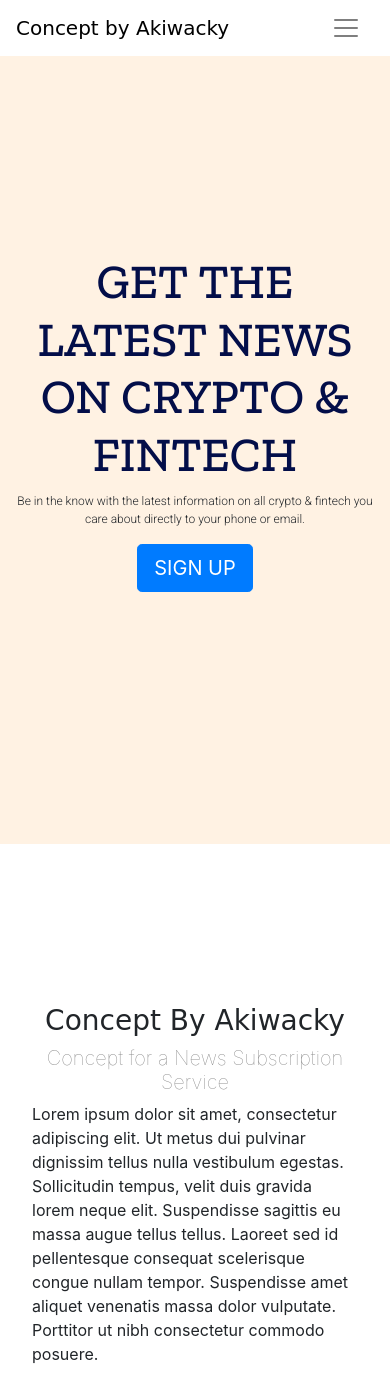
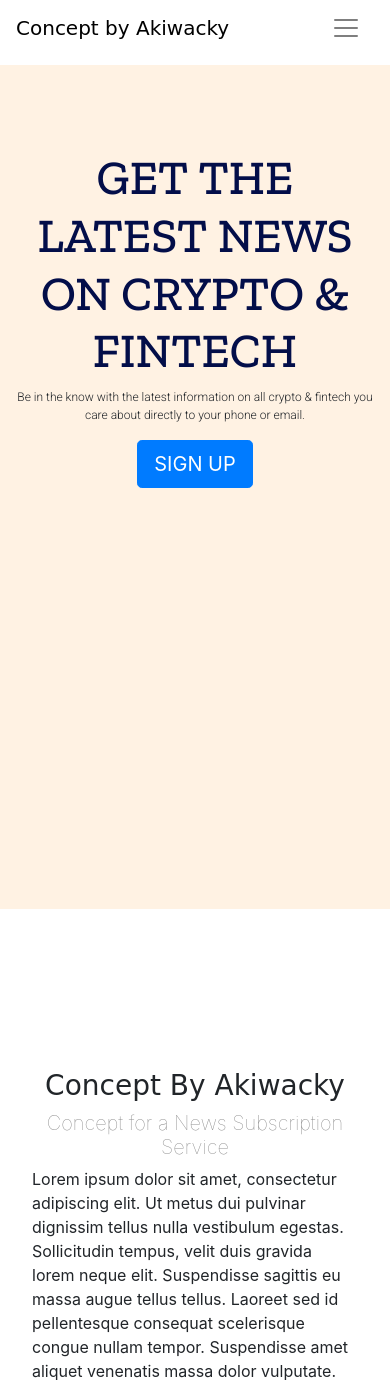
Before and after one commit to Akiwacky/Project_News_Subscription, a Flask app: page / in a window 390 px wide. Shown: the top 1380 px of the page. Run offline with Flask 2, Linux system fonts and the light colour scheme; some web fonts are replaced.

Commit message:
First Commit

```diff
--- a/static/css/style.css
+++ b/static/css/style.css
@@ -1,5 +1,5 @@
 body {
-    padding: 0;
+    padding-top: 65px;
     margin: 0;
     background: white;
 }
@@ -256,15 +256,6 @@ form {
 
 @media (max-width: 812px) {
 
-    .description {
-        left: 0;
-        padding: 0 15px;
-        position: absolute;
-        top: 15%;
-        transform: none;
-        text-align: center;
-    }
-
     header h1{
     font-family: 'Zilla Slab', serif;
     font-style: normal;
@@ -295,7 +286,7 @@ form {
         left: 0;
         padding: 0 15px;
         position: absolute;
-        top: 30%;
+        top: 10%;
         transform: none;
         text-align: center;
     }
```
